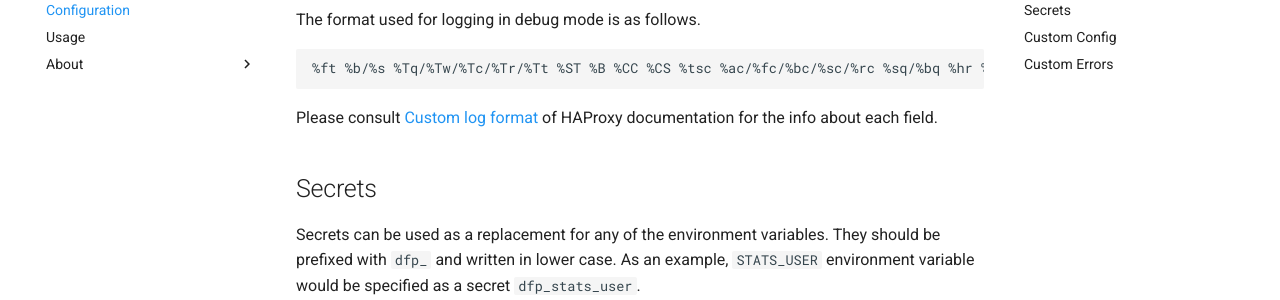
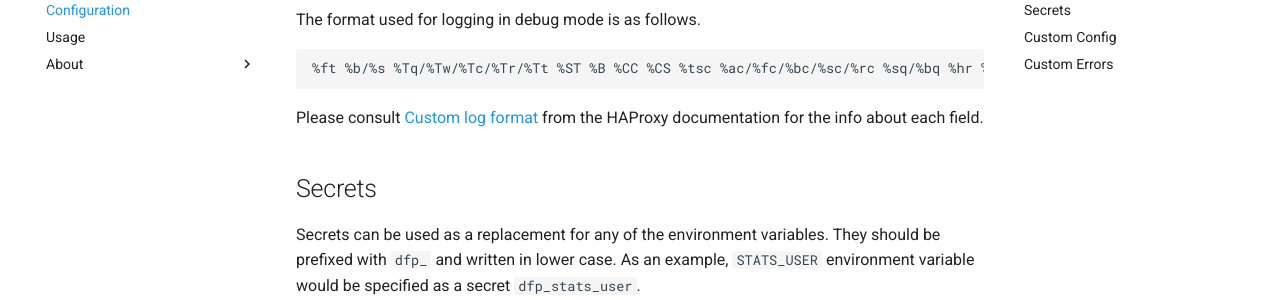
Before and after one commit to docker-flow/docker-flow-proxy, an MkDocs documentation site: the page built from docs/config.md, in a window 1280 px wide and 900 px high, scrolled down 2948 px. Shown: the part 152-452 px from the top of the window. Built offline with MkDocs 1.6.1 and Material for MkDocs 9.7.7, drawn with Linux system fonts in a browser that asks for light colours; comment, search, counter and statistics services are not loaded; old or Windows-style settings are respelled for this version of MkDocs.

Commit message:
Logging (fixes #66)

````diff
--- a/docs/config.md
+++ b/docs/config.md
@@ -44,7 +44,7 @@ The format used for logging in debug mode is as follows.
 %ft %b/%s %Tq/%Tw/%Tc/%Tr/%Tt %ST %B %CC %CS %tsc %ac/%fc/%bc/%sc/%rc %sq/%bq %hr %hs {%[ssl_c_verify],%{+Q}[ssl_c_s_dn],%{+Q}[ssl_c_i_dn]} %{+Q}r
 ```
 
-Please consult [Custom log format](https://cbonte.github.io/haproxy-dconv/1.8/configuration.html#8.2.4) of HAProxy documentation for the info about each field.
+Please consult [Custom log format](https://cbonte.github.io/haproxy-dconv/1.8/configuration.html#8.2.4) from the HAProxy documentation for the info about each field.
 
 ## Secrets
 
--- a/mkdocs.yml
+++ b/mkdocs.yml
@@ -7,7 +7,7 @@ pages:
     - Swarm Mode (Manual): swarm-mode-manual.md
     - Standard Mode: standard-mode.md
     - Managing SSL Certificates: certs.md
-    - Debuggin: debugging.md
+    - Debugging: debugging.md
   - Configuration: config.md
   - Usage: usage.md
   - About:
````
